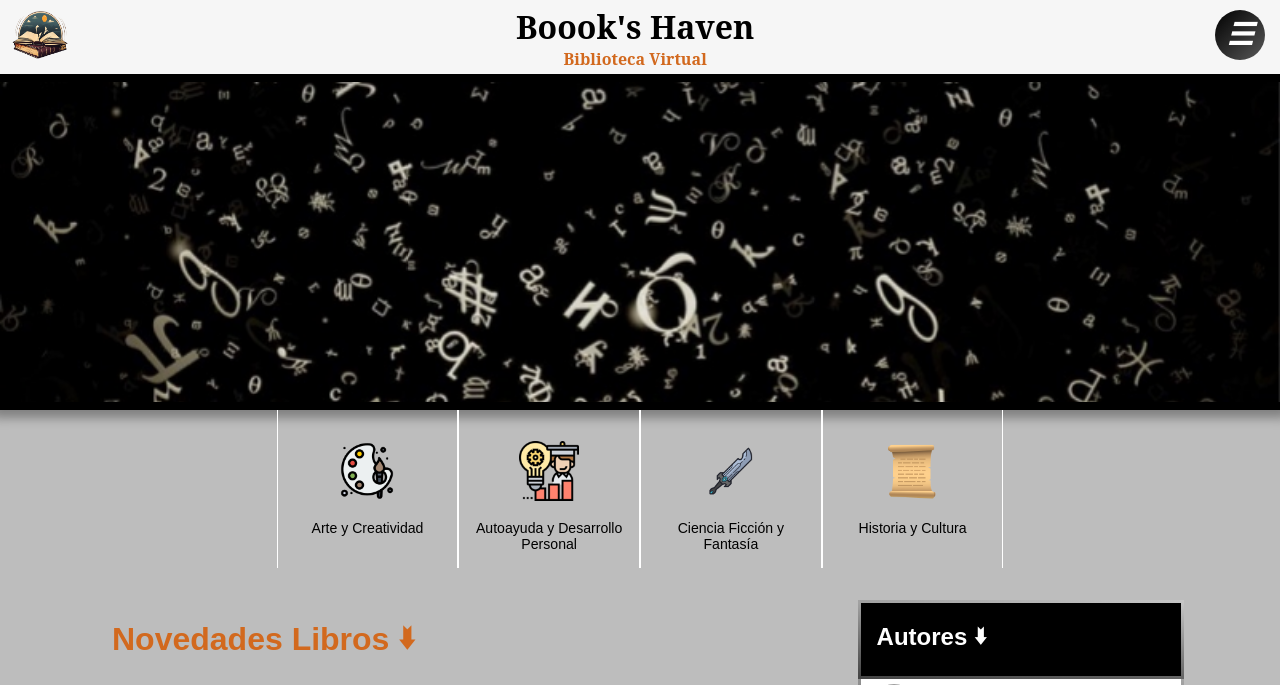
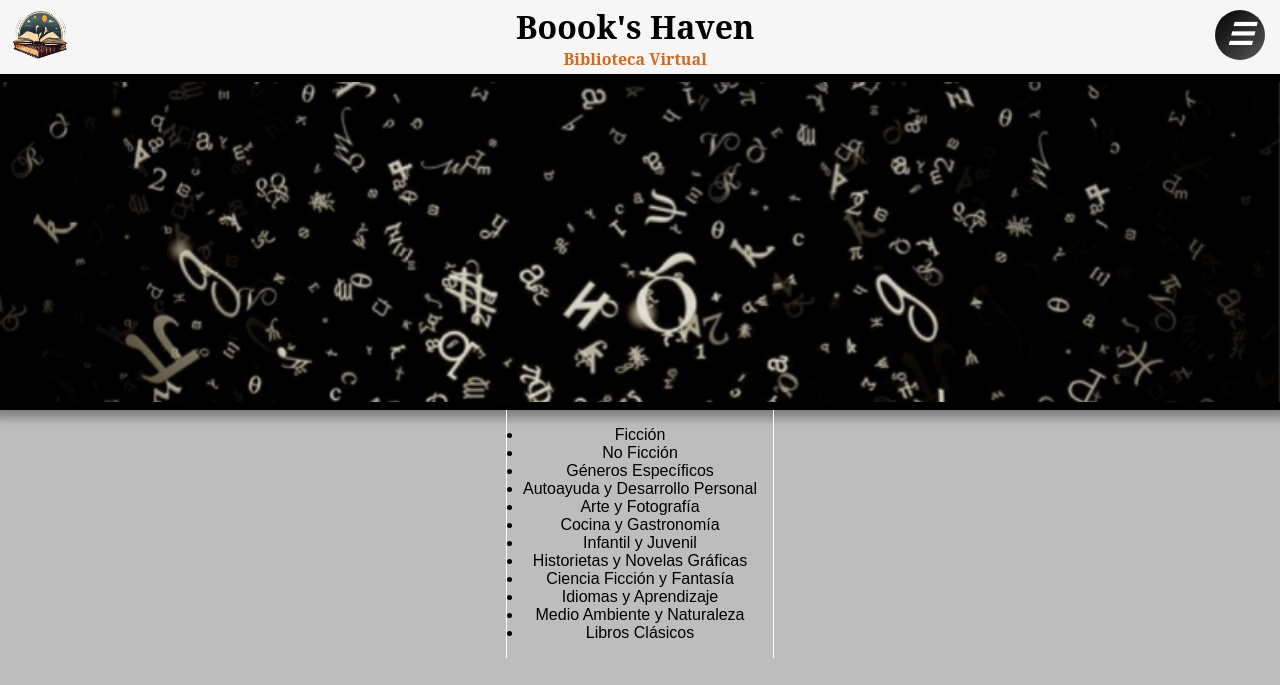
Before and after one commit to Brayanl0-o/books_Haven, a Django app: page / in a window 1280 px wide. Shown: the top 685 px of the page. Run offline with Django 4.2, Linux system fonts and the light colour scheme; data comes from the database, SQL or seed files in the repository; some web fonts are replaced; grey boxes are pictures that could not be loaded.

Commit message:
updated > categories.html

```diff
--- a/library/templates/library/home/categories.html
+++ b/library/templates/library/home/categories.html
@@ -3,6 +3,104 @@
 
 <div class="categories-container">
   <div class="box">
+    <ul>
+      <li><span>Ficción</span>
+        <ul style="display:none;">
+          <li>Novela contemporánea</li>
+          <li>Novela clásica</li>
+          <li>Ciencia ficción</li>
+          <li>Fantasía</li>
+          <li>Misterio y suspense</li>
+          <li>Romance</li>
+          <li>Aventura</li>
+        </ul>
+      </li>
+      <li>No Ficción
+        <ul  style="display:none;">
+          <li>Biografías y memorias</li>
+          <li>Historia</li>
+          <li>Ciencia</li>
+          <li>Tecnología</li>
+          <li>Filosofía</li>
+          <li>Política</li>
+          <li>Economía</li>
+          <li>Psicología</li>
+        </ul>
+      </li>
+      <li>Géneros Específicos
+        <ul  style="display:none;">
+          <li>Poesía</li>
+          <li>Teatro</li>
+          <li>Ensayos</li>
+          <li>Cuentos cortos</li>
+          <li>Ciencia y divulgación científica</li>
+          <li>Religión y espiritualidad</li>
+        </ul>
+      </li>
+      <li>Autoayuda y Desarrollo Personal
+        <ul  style="display:none;">
+          <li>Autoayuda</li>
+          <li>Desarrollo personal</li>
+          <li>Psicología positiva</li>
+          <li>Motivación</li>
+        </ul>
+      </li>
+      <li>Arte y Fotografía
+        <ul  style="display:none;">
+          <li>Arte</li>
+          <li>Fotografía</li>
+          <li>Diseño</li>
+        </ul>
+      </li>
+      <li>Cocina y Gastronomía
+        <ul  style="display:none;">
+          <li>Recetas y cocina</li>
+          <li>Gastronomía</li>
+        </ul>
+      </li>
+      <li>Infantil y Juvenil
+        <ul  style="display:none;">
+          <li>Libros infantiles</li>
+          <li>Libros juveniles</li>
+          <li>Cuentos para niños</li>
+        </ul>
+      </li>
+      <li>Historietas y Novelas Gráficas
+        <ul  style="display:none;">
+          <li>Historietas</li>
+          <li>Novelas gráficas</li>
+          <li>Manga</li>
+        </ul>
+      </li>
+      <li>Ciencia Ficción y Fantasía
+        <ul  style="display:none;">
+          <li>Ciencia ficción clásica</li>
+          <li>Fantasía épica</li>
+          <li>Distopía</li>
+        </ul>
+      </li>
+      <li>Idiomas y Aprendizaje
+        <ul  style="display:none;">
+          <li>Libros de aprendizaje de idiomas</li>
+          <li>Literatura en otros idiomas</li>
+        </ul>
+      </li>
+      <li>Medio Ambiente y Naturaleza
+        <ul  style="display:none;">
+          <li>Ecología</li>
+          <li>Conservación</li>
+          <li>Naturaleza</li>
+        </ul>
+      </li>
+      <li>Libros Clásicos
+        <ul  style="display:none;">
+          <li>Clásicos de la literatura</li>
+        </ul>
+      </li>
+    </ul>
+  </div>
+</div>
+ {% comment %} <div class="box">
     <img src="{% static 'library/img/home/categorie-art1.png' %}" sizes="96x96"  alt="Portada del libro">
     <h4>Arte y Creatividad</h4>
   </div>
@@ -17,5 +115,4 @@
   <div class="box">
     <img src="{% static 'library/img/home/categorie-history.png' %}" sizes="96x96"  alt="Portada del libro">
     <h4>Historia y Cultura</h4>
-  </div>
-</div>
+  </div> {% endcomment %}
```
